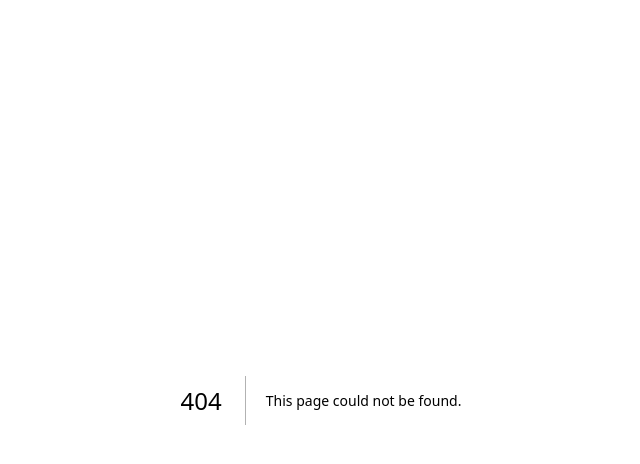
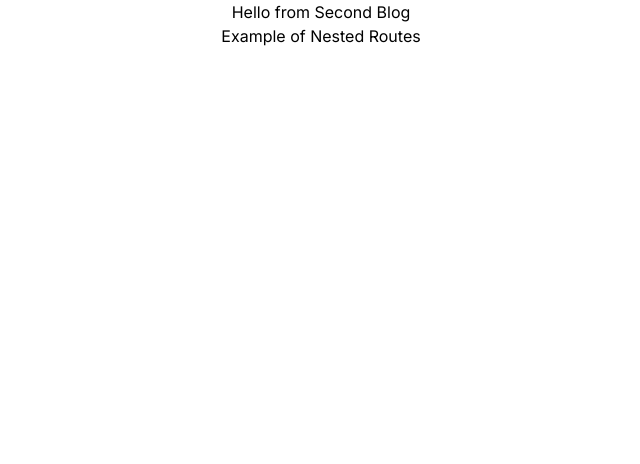
Before and after one commit to SnehaVarshney11/NextJs, a Next.js app in the folder about-roting/: page /nested/second in a window 1280 px wide. Before the commit this address had no page. Shown: the top 464 px of the page, without its empty margins (319-959 px from the left). Built offline with nearby package versions, Linux system fonts and the light colour scheme.

Commit message:
Nested Route

```diff
--- /dev/null
+++ b/about-roting/src/app/nested/first/page.js
@@ -0,0 +1,8 @@
+export default function FirstBlog() {
+  return (
+    <div className="text-center">
+      <h1>Hello from First Blog</h1>
+      <p>Example of Nested Routes</p>
+    </div>
+  );
+}
--- /dev/null
+++ b/about-roting/src/app/nested/page.js
@@ -0,0 +1,8 @@
+export default function Blog() {
+  return (
+    <div className="text-center">
+      <h1>Hello from Blog</h1>
+      <p>Example of Nested Routes</p>
+    </div>
+  );
+}
--- /dev/null
+++ b/about-roting/src/app/nested/second/page.js
@@ -0,0 +1,8 @@
+export default function SecondBlog() {
+  return (
+    <div className="text-center">
+      <h1>Hello from Second Blog</h1>
+      <p>Example of Nested Routes</p>
+    </div>
+  );
+}
```
